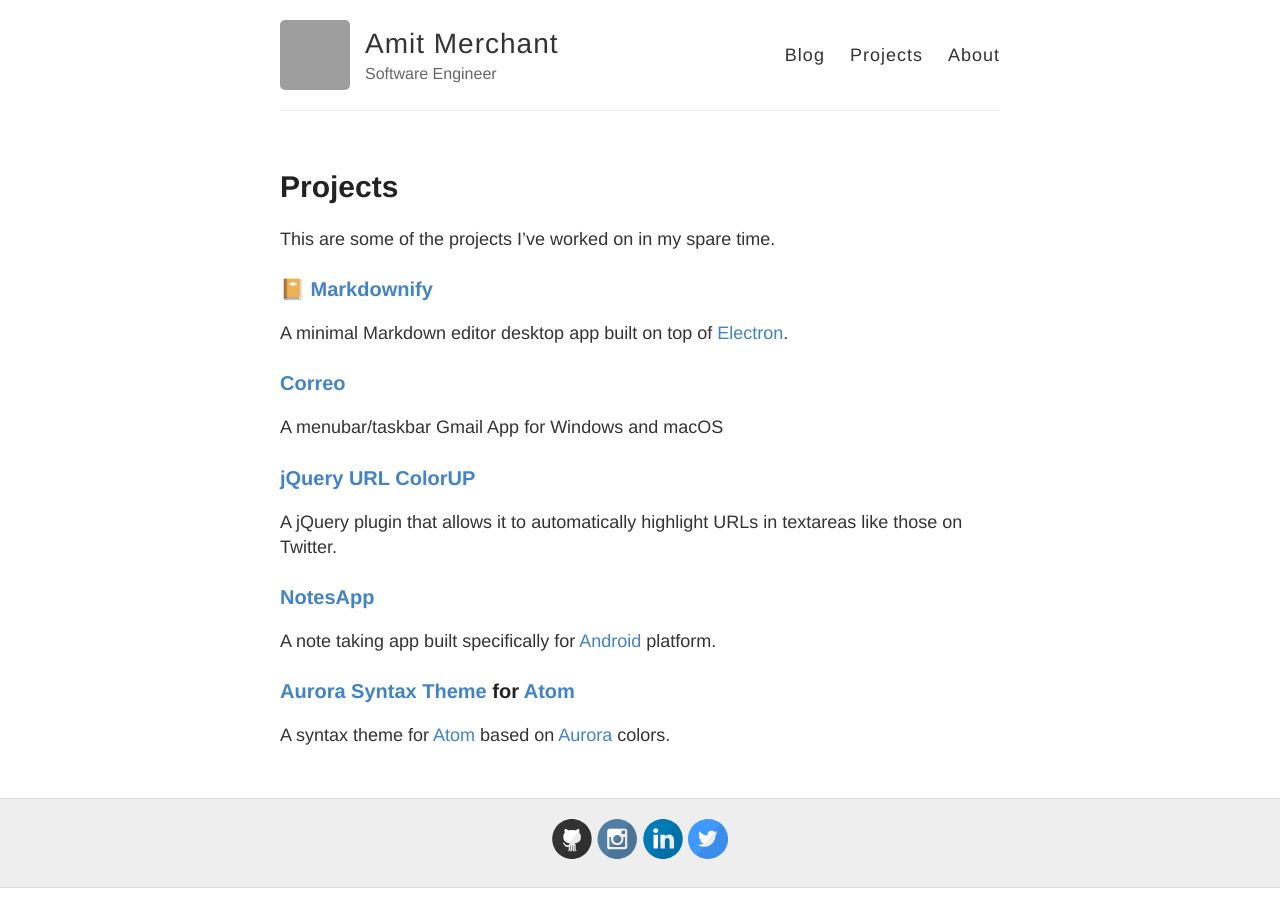
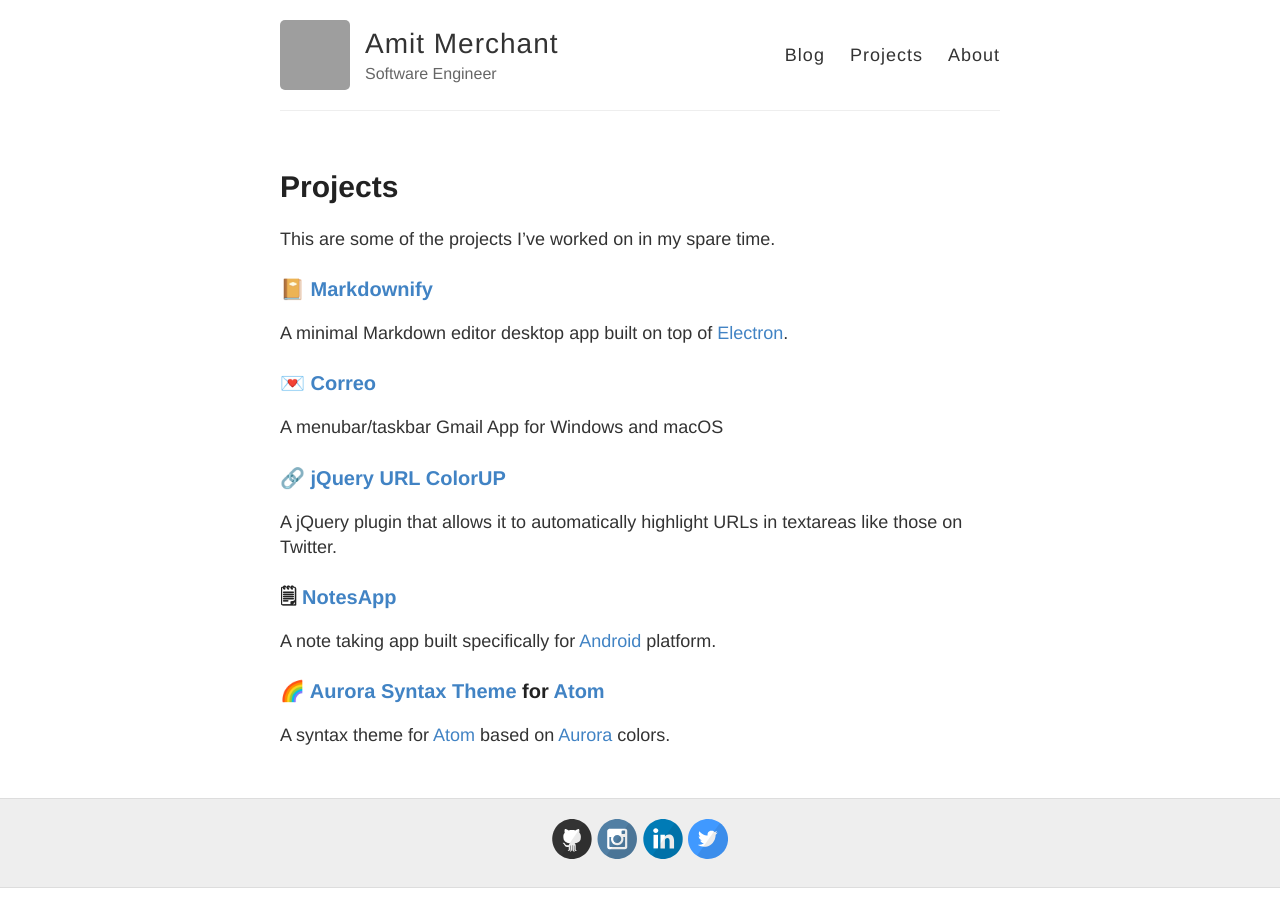
Before and after one commit to varunkumardev/amitmerchant1990.github.io, a Jekyll site: the page built from projects.md, in a window 1280 px wide. Built offline with Jekyll 4.4.1, drawn with Linux system fonts in a browser that asks for light colours; grey boxes are pictures that could not be loaded.

Commit message:
Update projects.md

```diff
--- a/projects.md
+++ b/projects.md
@@ -9,18 +9,18 @@
 
 > A minimal Markdown editor desktop app built on top of [Electron](http://electron.atom.io/).
 
-### [Correo](https://github.com/amitmerchant1990/correo)
+### 💌 [Correo](https://github.com/amitmerchant1990/correo)
 
 > A menubar/taskbar Gmail App for Windows and macOS
 
-### [jQuery URL ColorUP](https://github.com/amitmerchant1990/urlcolorup)
+### 🔗 [jQuery URL ColorUP](https://github.com/amitmerchant1990/urlcolorup)
 
 > A jQuery plugin that allows it to automatically highlight URLs in textareas like those on Twitter.
 
-### [NotesApp](https://play.google.com/store/apps/details?id=com.amitmerchant.notesapp)
+### 🗒 [NotesApp](https://play.google.com/store/apps/details?id=com.amitmerchant.notesapp)
 
 > A note taking app built specifically for [Android](https://www.android.com) platform.
 
-### [Aurora Syntax Theme](https://github.com/amitmerchant1990/aurora-syntax) for [Atom](https://atom.io)
+### 🌈 [Aurora Syntax Theme](https://github.com/amitmerchant1990/aurora-syntax) for [Atom](https://atom.io)
 
 > A syntax theme for [Atom](https://atom.io) based on [Aurora](https://en.wikipedia.org/wiki/Aurora) colors.
```
